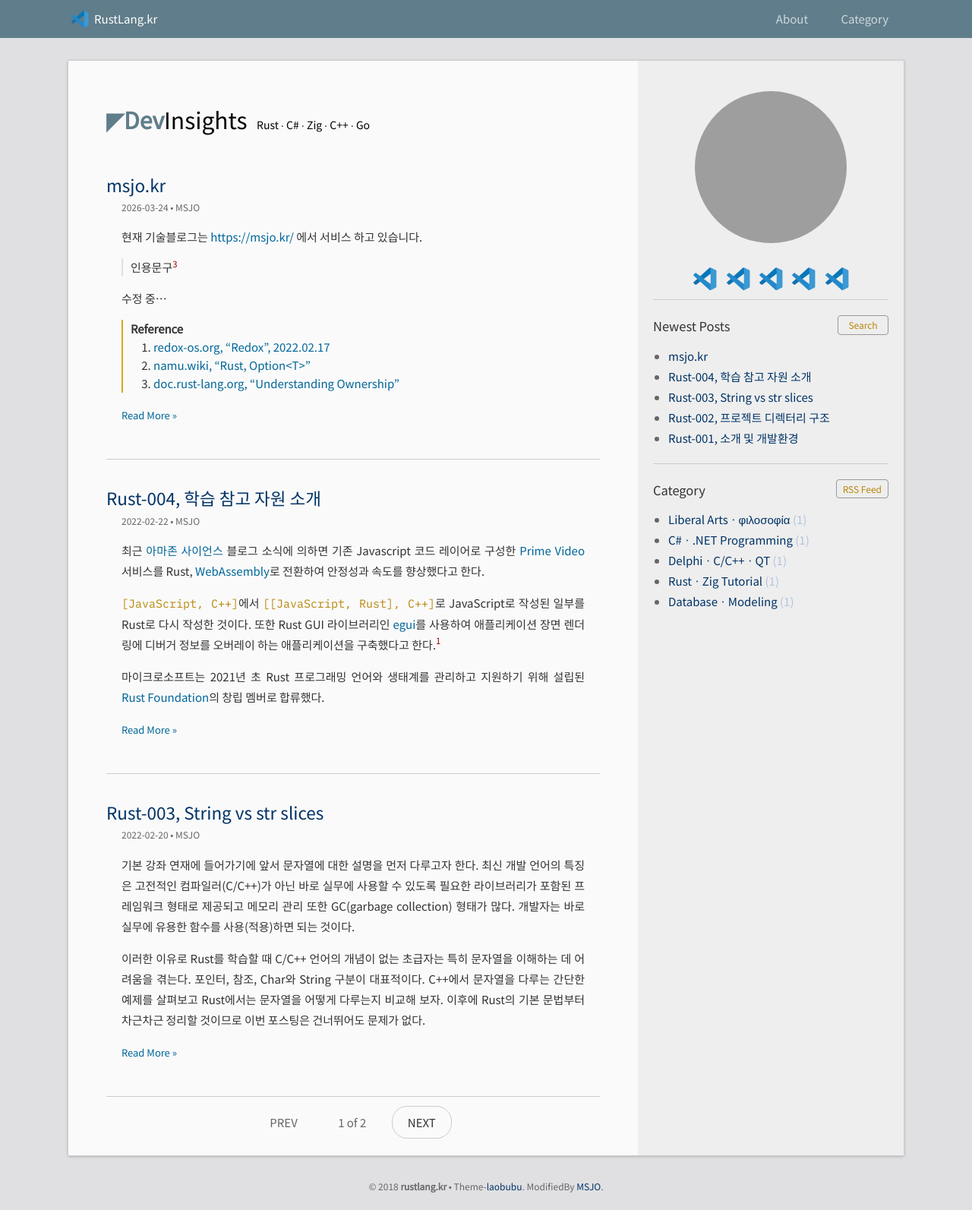
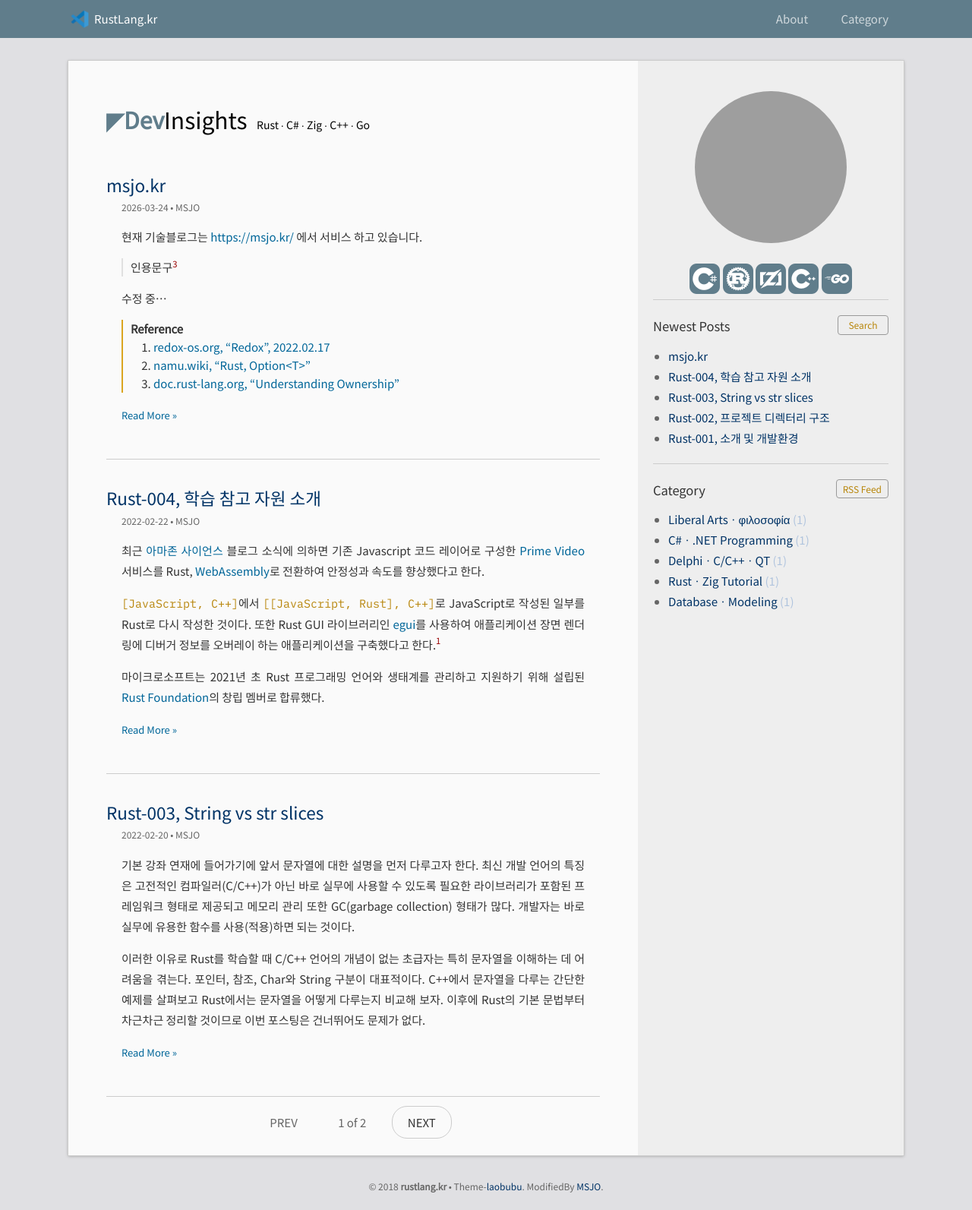
Before and after one commit to DebugJO/rustlang, a Jekyll site: the page built from index.html, in a window 1280 px wide. Shown: the whole page at 76% size. Built offline with Jekyll 4.4.1, drawn with Linux system fonts in a browser that asks for light colours; the list of posts is cut into pages by our own code; grey boxes are pictures that could not be loaded.

Commit message:
Update sidebar.html

```diff
--- a/_includes/sidebar.html
+++ b/_includes/sidebar.html
@@ -14,11 +14,11 @@
     <a href="{{ link | last }}">{{ link | first }}</a>
     {% endfor %}
     -->
-    <img src="https://raw.githubusercontent.com/DebugJO/rustlang/refs/heads/main/image/VSCode.png" width="40" height="40">
-    <img src="https://raw.githubusercontent.com/DebugJO/rustlang/refs/heads/main/image/VSCode.png" width="40" height="40">
-    <img src="https://raw.githubusercontent.com/DebugJO/rustlang/refs/heads/main/image/VSCode.png" width="40" height="40">
-    <img src="https://raw.githubusercontent.com/DebugJO/rustlang/refs/heads/main/image/VSCode.png" width="40" height="40">
-    <img src="https://raw.githubusercontent.com/DebugJO/rustlang/refs/heads/main/image/VSCode.png" width="40" height="40">
+    <img src="https://raw.githubusercontent.com/DebugJO/rustlang/refs/heads/main/image/CS.png" width="40" height="40">
+    <img src="https://raw.githubusercontent.com/DebugJO/rustlang/refs/heads/main/image/Rust.png" width="40" height="40">
+    <img src="https://raw.githubusercontent.com/DebugJO/rustlang/refs/heads/main/image/Zig.png" width="40" height="40">
+    <img src="https://raw.githubusercontent.com/DebugJO/rustlang/refs/heads/main/image/CPP.png" width="40" height="40">
+    <img src="https://raw.githubusercontent.com/DebugJO/rustlang/refs/heads/main/image/Go.png" width="40" height="40">
     <!-- <a href="https://msjo.kr">MSJO.kr</a> -->
   </p>
 </div>
```
